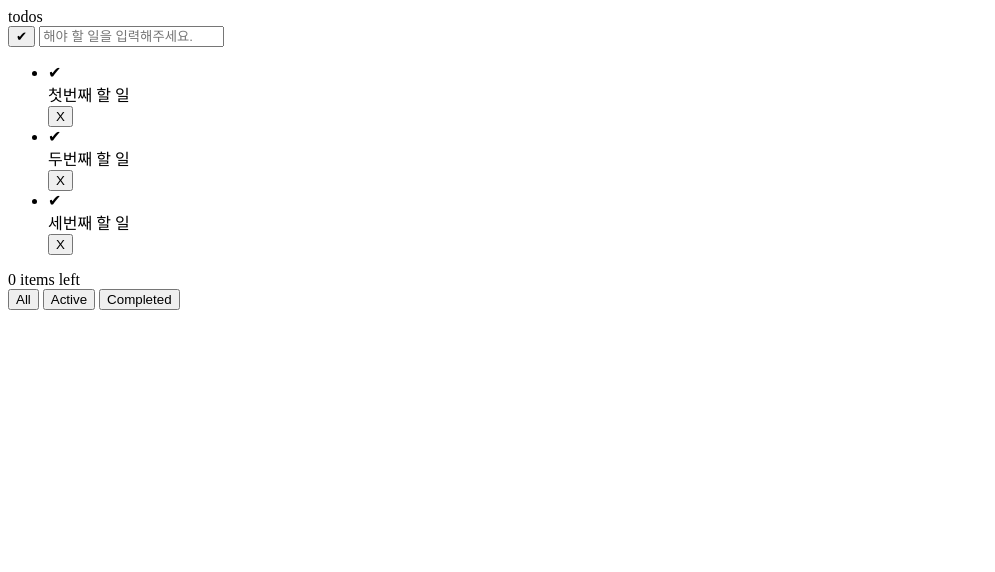
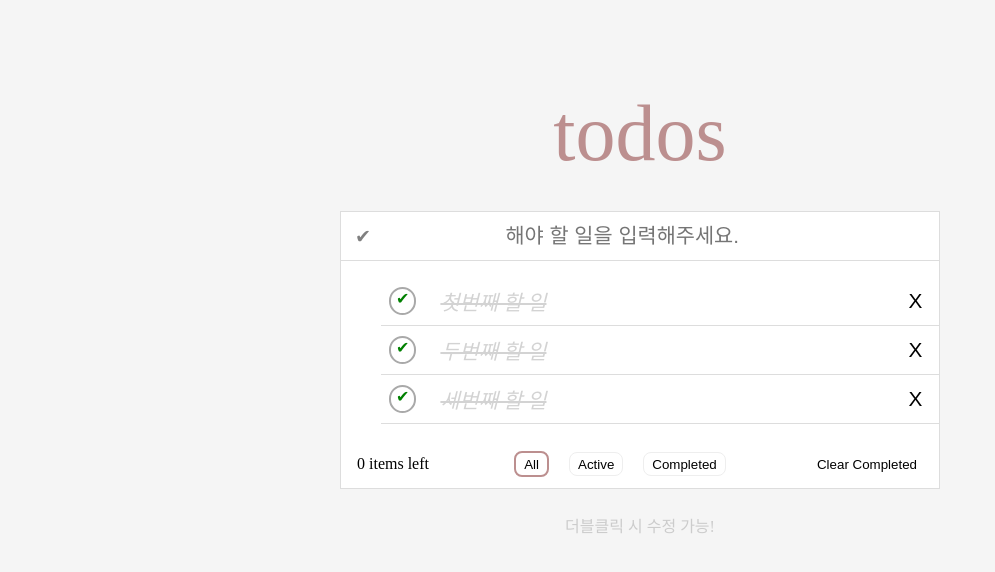
Before and after one commit to Jakin-Kim/todo-list-clone-from-woody.k, a plain HTML site: page index.html in a window 1280 px wide. Shown: the whole page, without its empty margins (0-995 px from the left). Drawn offline with Linux system fonts and the light colour scheme.

Commit message:
css is done and js is added with nothing

```diff
--- a/index.html
+++ b/index.html
@@ -4,6 +4,7 @@
     <meta charset="UTF-8">
     <meta http-equiv="X-UA-Compatible" content="IE=edge">
     <meta name="viewport" content="width=device-width, initial-scale=1.0">
+    <link rel="stylesheet" href="style.css">
     <title>Document</title>
 </head>
 <body>
@@ -59,9 +60,11 @@
                     <!-- 이미 완료된(수행된) 리스트를 보여주는 버튼 -->
                     <button class="show-completed-btn" data-type="completed">Completed</button>
                 </div>
-
+                <button class="clear-completed-btn">Clear Completed</button>
             </div>
         </div>
+        <p class="info">더블클릭 시 수정 가능!</p>
     </div>
+    <script src="todo.js"></script>
 </body>
 </html>
--- /dev/null
+++ b/style.css
@@ -0,0 +1,200 @@
+/* todo 작성 시, 모르는 css 스타일이나 헷갈리는 부분은 반드시 숙지하고 적어놓기 */
+
+html {
+    /* 너비(width)나, 높이(height)를 비율(%)로 주게 되면
+    그 엘리먼트를 포함하고 있는 부모 엘리먼트에 대해 상대적으로 길이가 정해진다. */
+    height: 100%;
+}
+
+body {
+    /* 부모 요소에 flex를 지정하면 자식 요소에 적용할 수 있다. */
+    display: flex;
+    flex-wrap: nowrap;
+    justify-content: center;
+    background-color: #F5F5F5;
+    /* 최소 높이 값을 100%로 해서 콘텐츠 양이 작아도 화면에 꽉 찰 수 있도록 만든다. */
+    min-height: 100%;
+}
+
+.todo-wrapper {
+    justify-content: center;
+    margin-top: 3rem;
+    /* 콘텐츠가 최소 너비보다 작다면, 최소 너비 600px이 적용되도록 한다. */
+    min-width: 600px;
+}
+
+/* todo 제목 */
+.todo-title {
+    padding: 2rem;
+    text-align: center;
+    color: rosybrown;
+    /* em과 rem은 상대단위이다.
+    - 공통점: font-size를 기준으로 크기가 정해진다.
+    (예 - font-size: 10px; -> 0.5em = 10 px x 0.5 = 5px)
+    - 차이점: 어떤 font-size를 기준으로 하는지에 따라 달라진다.
+    즉, em은 해당 단위가 사용되고 있는 요소의 font-size이고,
+    rem은 최상위 요소인 html의 font-size이다.*/
+    font-size: 5rem;
+}
+
+.todo-box {
+    background-color: white;
+    border: 1px solid #ddd;
+}
+
+/* todo 입력란 */
+.todo-input-box {
+    display: flex;
+    flex-flow: row nowrap;
+    height: 3rem;
+    border-bottom: 1px solid #ddd;
+    justify-content: flex-start;
+    align-items: center;
+}
+
+/* todo에 있는 모든 종류의 버튼들 */
+button {
+    background-color: transparent;
+    border: 0;
+}
+
+/* todo 입력란에 있는 체크버튼 기본 상태(체크가 안된 상태) */
+.complete-all-btn {
+    color: gray;
+    min-width: none;
+    min-height: none;
+    width: 1.5rem;
+    height: 1.5rem;
+/* 상하의 margin이 같고, 좌우의 margin이 같을 때 */
+    margin: 0.5rem 0.5rem;
+    border-radius: 50px;
+    cursor: pointer;
+    font-size: 1.2rem;
+}
+
+/* todo 입력란에 있는 체크버튼에 체크가 된 상태 */
+.complete-all-btn.checked {
+    color: green;
+}
+
+.todo-input {
+    width: 80%;
+    text-align: center;
+    border: 0;
+    outline: none;
+    font-size: 1.3rem;
+}
+/* todo <li>태그에 들어가는 기본 요소 상태 */
+.todo-item {
+    /* postion 속성을 통해 문서 상에 요소를 배치하는 방법을 지정한다.
+    1) 기준을 잡는다. (예- position: relative;)
+    2) 이동시킨다. (예- top: 50px;) */
+    position: relative;
+    display: flex;
+    flex-flow: row nowrap;
+    justify-content: space-between;
+    align-items: center;
+    height: 3rem;
+    border-bottom: 1px solid #ddd;
+}
+
+/* todo 체크박스와 삭제버튼 위에 마우스를 올려놓을 때 */
+.todo-item:hover .delBtn {
+    opacity: 1;
+}
+
+/* todo 평소 체크박스 상태 */
+.checkbox {
+    min-width: none;
+    min-height: none;
+    width: 1.5rem;
+    height: 1.5rem;
+    margin: 0.5rem 0.5rem;
+    border-radius: 50px;
+    border: 1px solid lightgray;
+    cursor: pointer;
+    text-align: center;
+}
+
+/* todo 체크박스에 체크가 됐을 때, 체크박스 상태 */
+.todo-item.checked .checkbox {
+    border: 2px solid darkgray;
+    color: green;
+}
+
+/* todo 추가한 내용 */
+.todo {
+    font-size: 1.3rem;
+    padding: 0 1rem;
+    width: 80%;
+}
+
+/* todo 체크박스에 체크가 됐을 때, 리스트에 추가된 todo 상태 */
+.todo-item.checked .todo {
+    font-style: italic;
+    text-decoration: line-through;
+    color: lightgray;
+}
+
+/* todo 삭제버튼 */
+.delBtn {
+    opacity: 1;
+    width: 3rem;
+    height: 3rem;
+    font-size: 1.3rem;
+    font-weight: lighter;
+    cursor: pointer;
+}
+
+.todo-bottom {
+    height: 3rem;
+    display: flex;
+    flex-flow: row nowrap;
+    justify-content: space-between;
+    align-items: center;
+    padding: 0 1rem;
+}
+
+.button-group {
+    flex-flow: row nowrap;
+}
+
+/* todo에 있는 모든 버튼들과 하단에 group으로 묶인 버튼들 */
+.button-group button {
+    border: 1px solid #eee;
+    padding: 0.2rem 0.5rem;
+    margin: 0 0.5rem;
+    border-radius: 8px;
+    cursor: pointer;
+}
+
+/* todo 하단에 group으로 묶인 버튼들과 선택된 모든 버튼들 */
+.button-group button.selected {
+    border: 2px solid rosybrown;
+    padding: 0.2rem 0.5rem;
+    margin: 0 0.5rem;
+    border-radius: 8px;
+}
+
+/* todo 리스트에 입력된 모든 내용을 삭제하는 버튼 위에 마우스가 놓일 때 */
+.clear-completed-btn:hover {
+    font-style: italic;
+    text-decoration: underline;
+    cursor: pointer;
+}
+
+/* todo에 이미 입력되어 있는 값을 수정할 때 */
+.edit-input {
+    /* 이미 입력된 값으로 인해 지정되어 있는 내용부터 시작 */
+    position: absolute;
+    left: 0;
+    top: 0;
+    width: 590px;
+    height: 2.8rem;
+}
+
+p.info {
+    margin-top: 1.5rem;
+    text-align: center;
+    color: #ccc;
+}
```
Also changed, not shown: todo.js (added).
